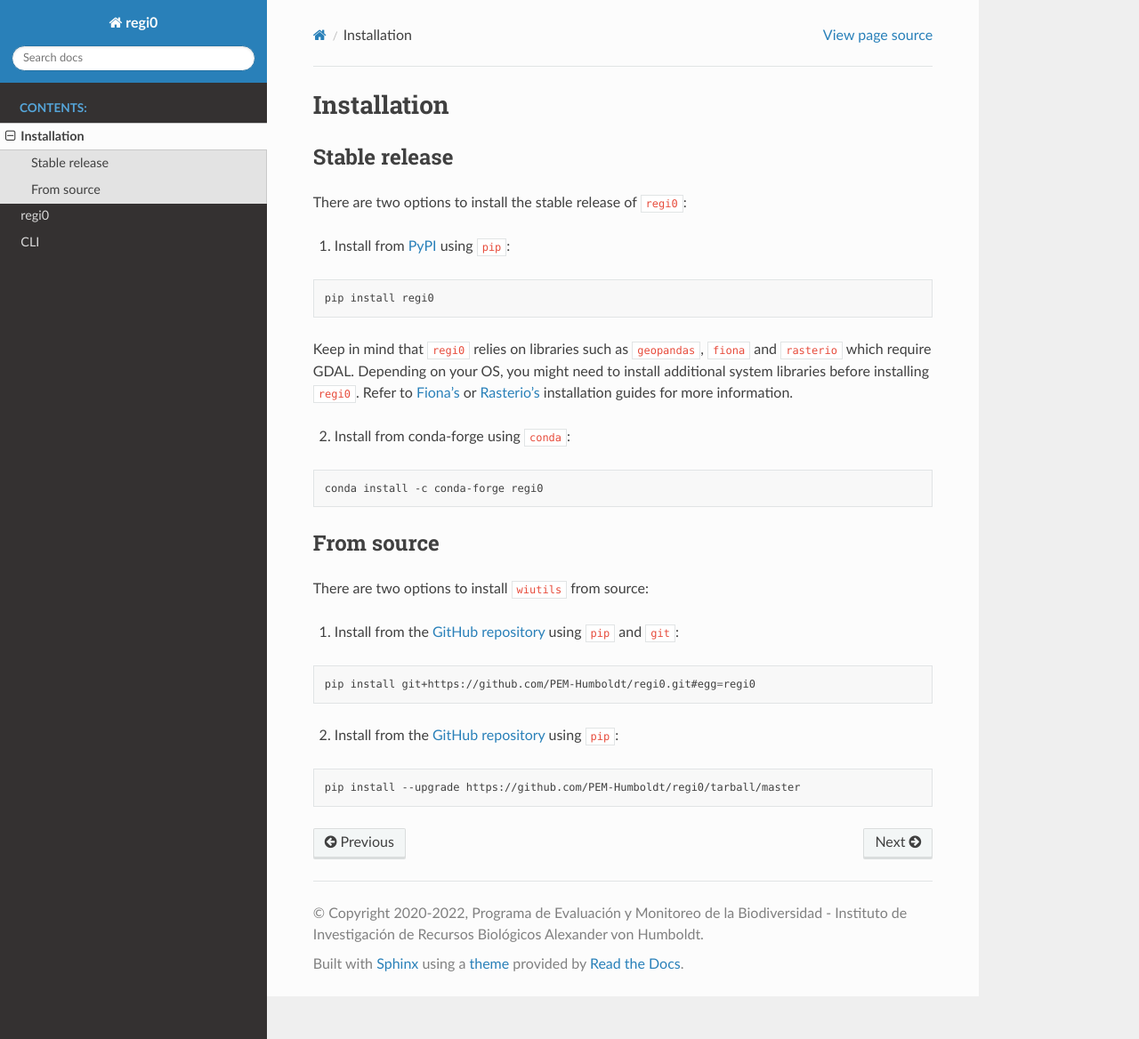
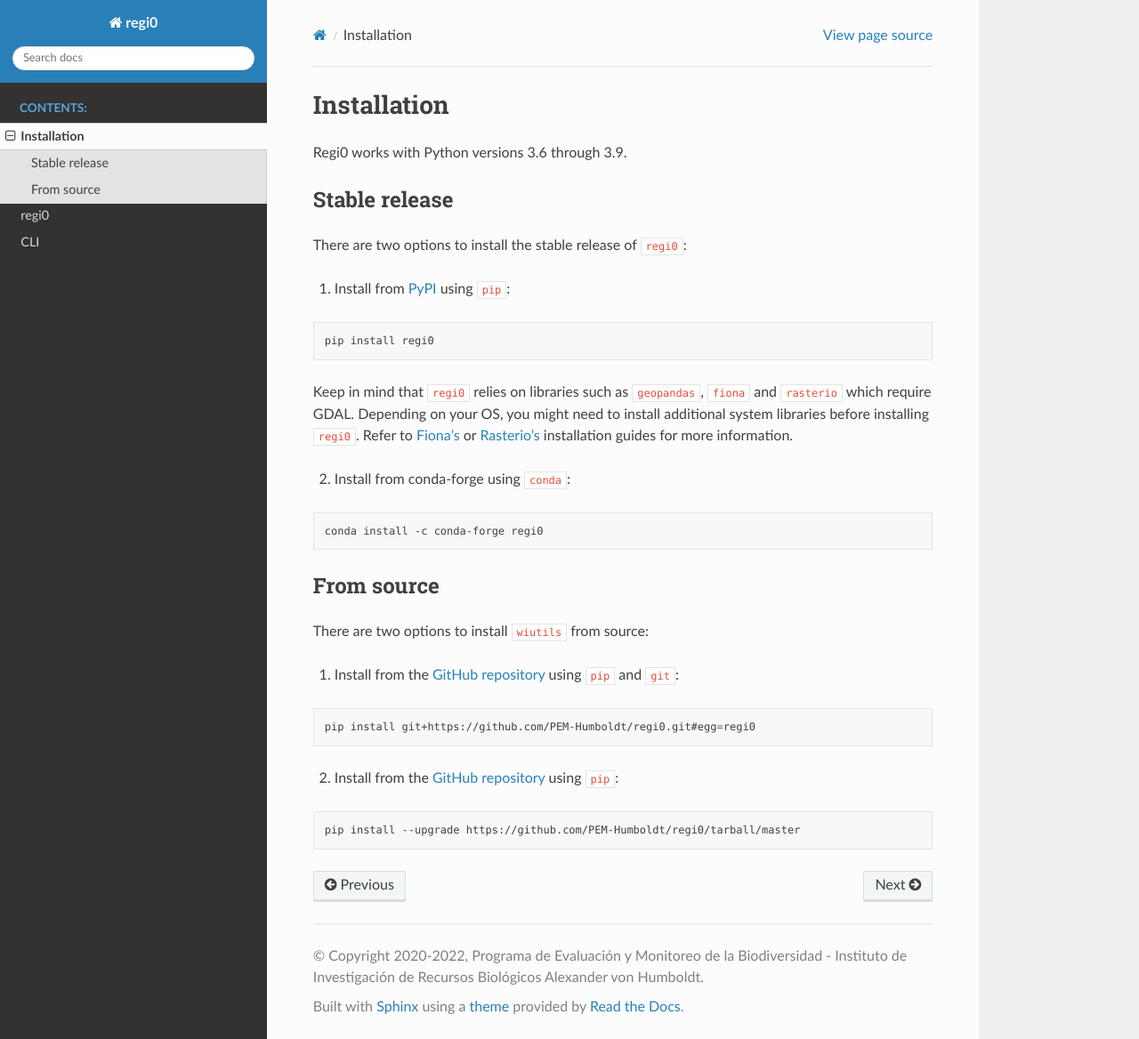
Before and after one commit to PEM-Humboldt/regi0, a Sphinx documentation site: the page built from docs/installation.rst, in a window 1280 px wide and 1168 px high. Shown: the whole window at 89% size. Built offline with Sphinx 7.4.7 and the Read the Docs theme 2.0.0, drawn with Linux system fonts in a browser that asks for light colours.

Commit message:
Add supported Python versions.

```diff
--- a/docs/installation.rst
+++ b/docs/installation.rst
@@ -1,5 +1,7 @@
 Installation
 ============
+
+Regi0 works with Python versions 3.6 through 3.9.
 
 --------------
 Stable release
```
Also changed, not shown: README.md (+2 -0 lines).
